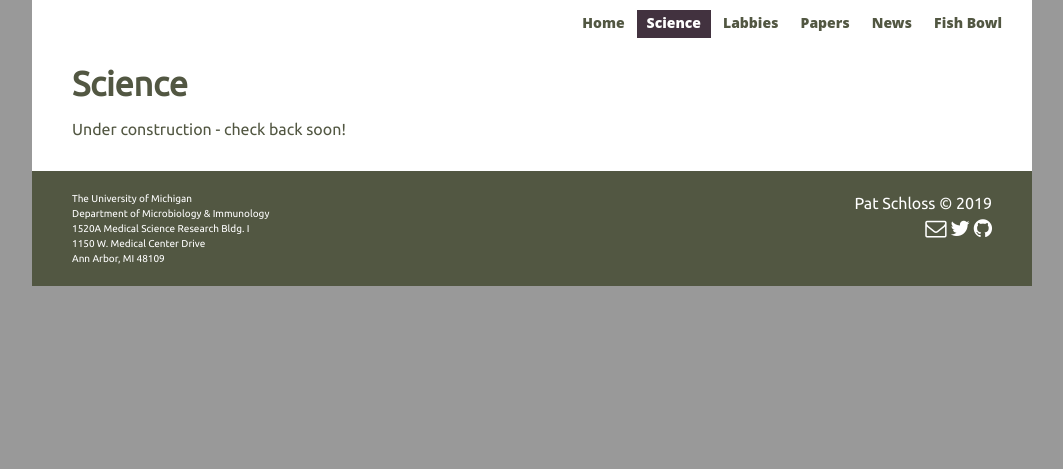
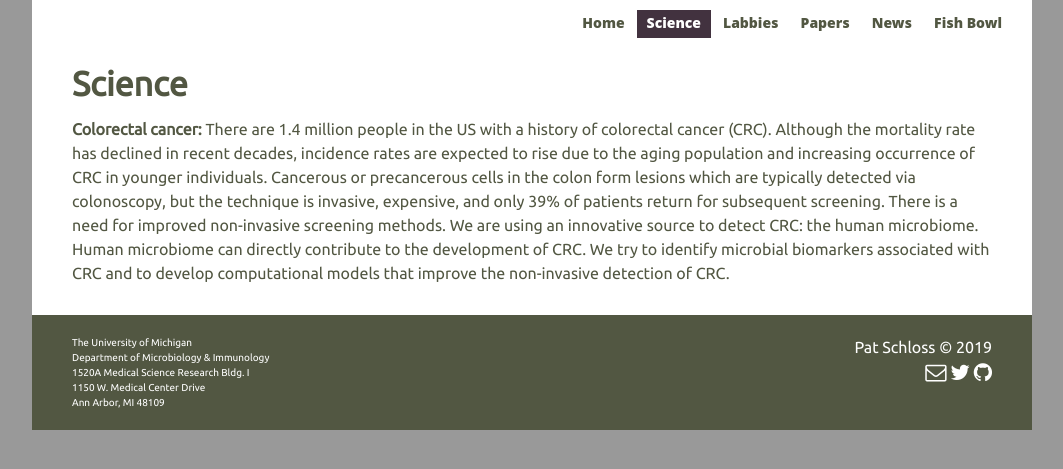
Before and after one commit to SchlossLab/schlosslab.github.io, a Jekyll site: the page built from _science/index.md, in a window 1280 px wide. Shown: the top 469 px of the page, without its empty margins (108-1171 px from the left). Built offline with Jekyll 4.4.1, drawn with Linux system fonts in a browser that asks for light colours; nearby versions of some CDN libraries.

Commit message:
First thoughts on crc part of science page

```diff
--- a/_science/index.md
+++ b/_science/index.md
@@ -4,4 +4,5 @@ category: science
 title: Science
 ---
 
-Under construction - check back soon!
+__Colorectal cancer:__
+There are 1.4 million people in the US with a history of colorectal cancer (CRC). Although the mortality rate has declined in recent decades, incidence rates are expected to rise due to the aging population and increasing occurrence of CRC in younger individuals. Cancerous or precancerous cells in the colon form lesions which are typically detected via colonoscopy, but the technique is invasive, expensive, and only 39% of patients return for subsequent screening. There is a need for improved non-invasive screening methods. We are using an innovative source to detect CRC: the human microbiome. Human microbiome can directly contribute to the development of CRC. We try to identify microbial biomarkers associated with CRC and to develop computational models that improve the non-invasive detection of CRC.
```
